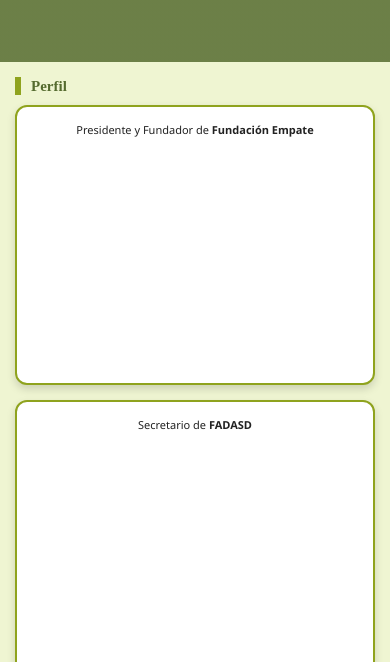
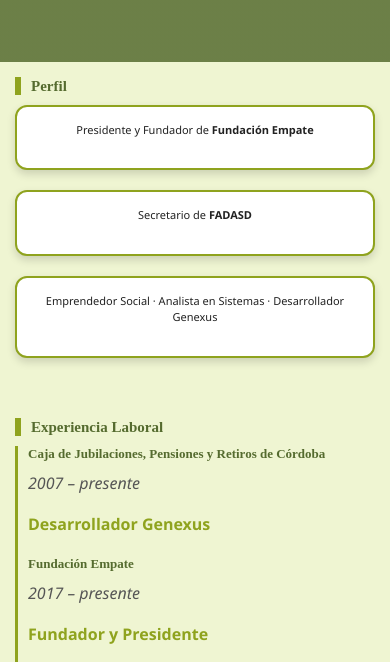
Before and after one commit to germanlaborda/proyecto-coder, a plain HTML site: page sites/curriculum.html in a window 390 px wide. Shown: the part 177-839 px from the top of the page. Drawn offline with nearby package versions, Linux system fonts and the light colour scheme.

Commit message:
Tercer entrega lista final

```diff
--- a/sass/_curriculum.scss
+++ b/sass/_curriculum.scss
@@ -160,8 +160,15 @@
     }
   }
 
+  .cv-card {
+    min-height: unset;
+    height: auto;
+    padding: 1rem;
+    margin-bottom: 1rem;
+  }
+
   .cv-card-grid {
-    flex-direction: column;
+    gap: 1rem;
   }
 
   .cv-timeline {
```
Also changed, not shown: sites/fotos.html (+1 -0 lines), sites/videos.html (+1 -0 lines), css/main.css, 1 other file.
